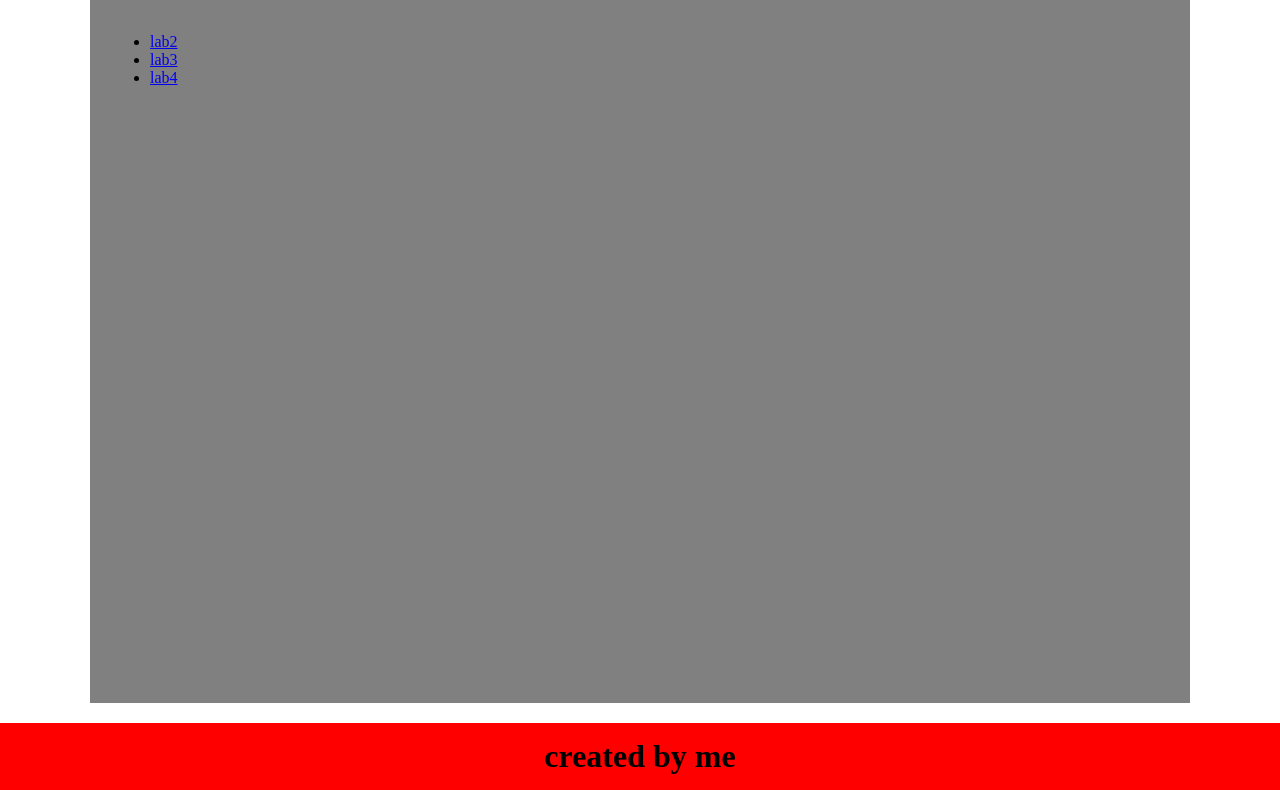
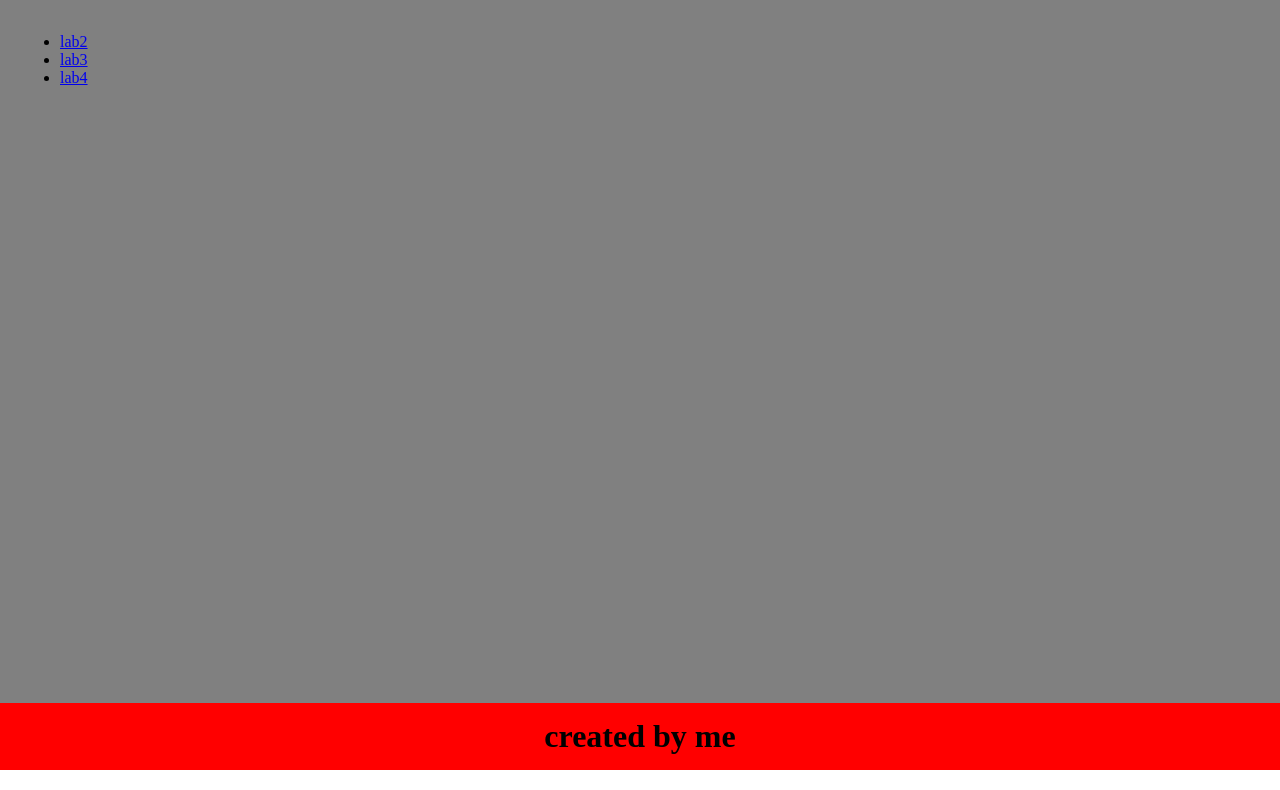
Before and after one commit to Boba02/boba02.github.io, a plain HTML site: page index.html in a window 1280 px wide. Shown: the part 70-860 px from the top of the page. Drawn offline with Linux system fonts and the light colour scheme.

Commit message:
Update index.html

```diff
--- a/index.html
+++ b/index.html
@@ -14,9 +14,7 @@
           margin: 0px;
         }
         #links{
-            margin-left: 90px;
-            margin-right: 90px;
-            margin-bottom: 20px;
+            margin: 0px; 90px; 90px; 90px;
             padding:20px 20px 600px 20px;
             background-color: grey;
         }
```
